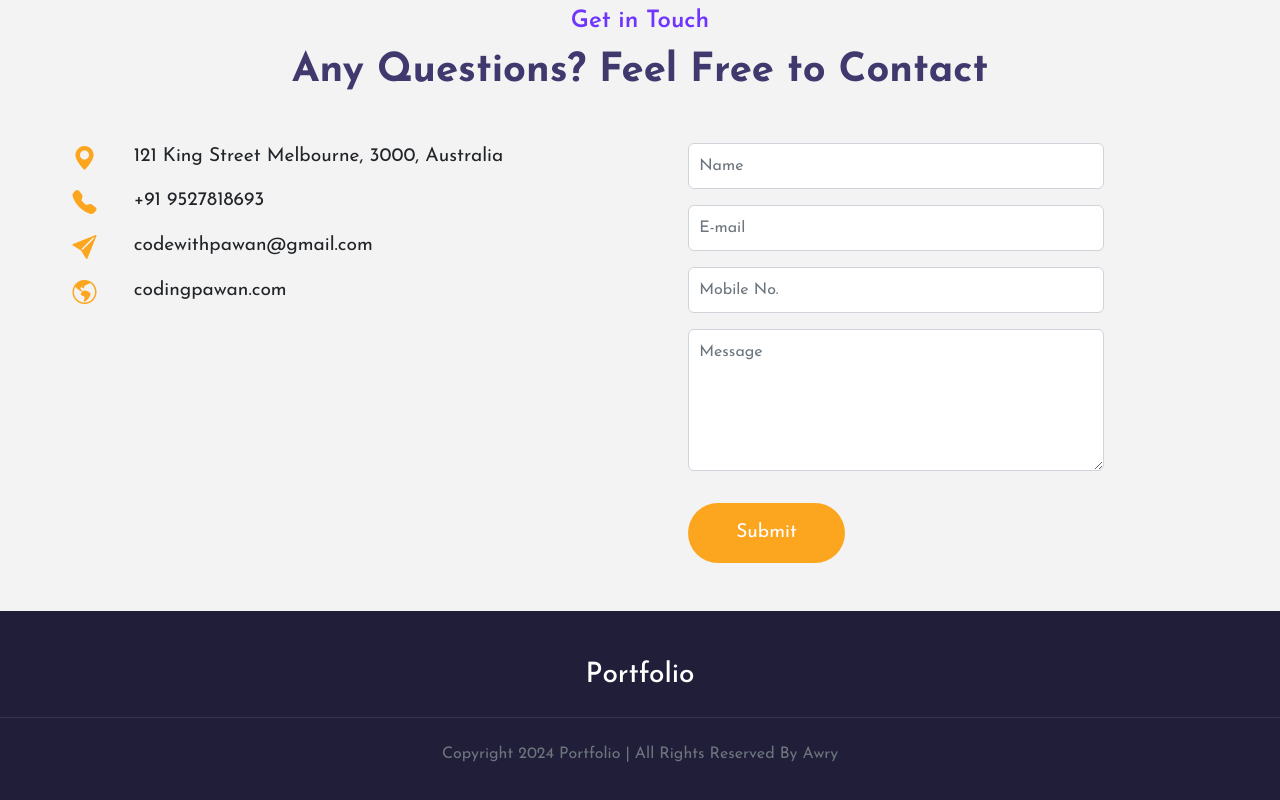
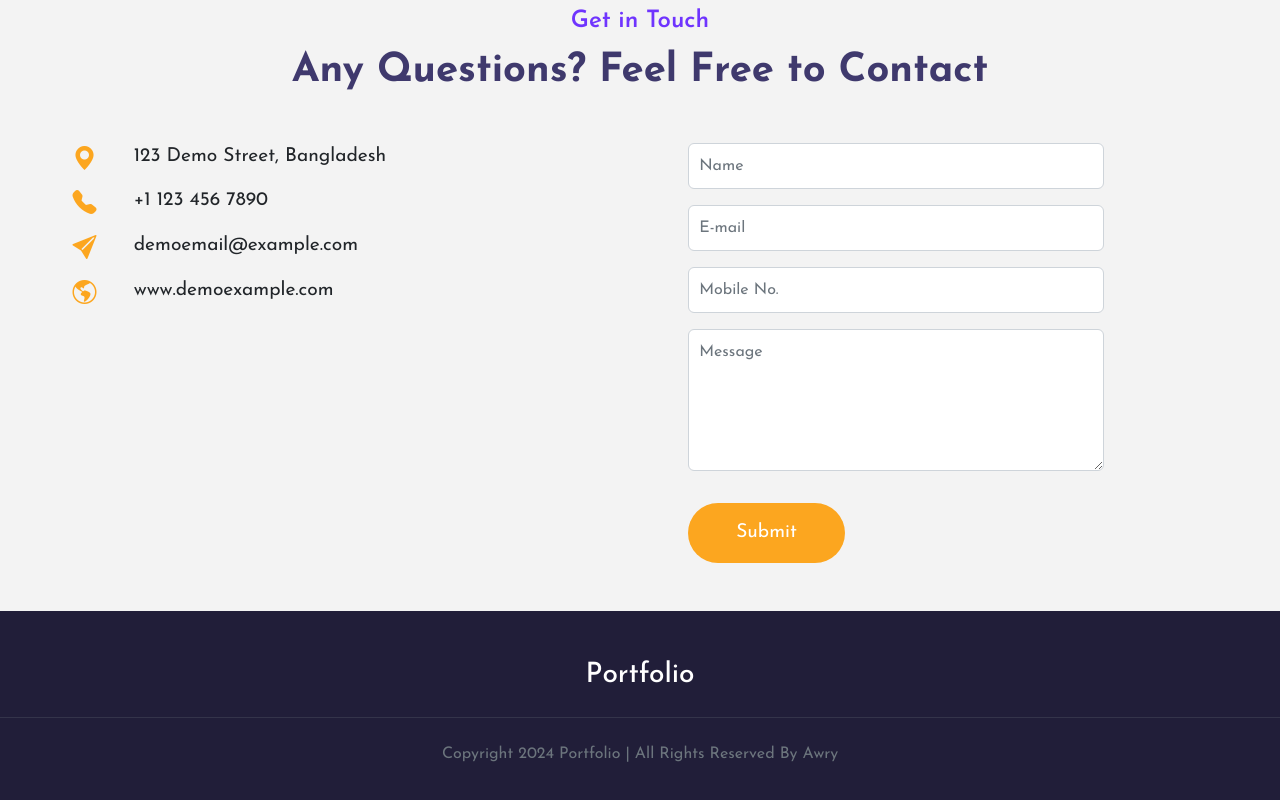
Before and after one commit to Kamranislam0123/awry-portfolio, a plain HTML site: page index.html in a window 1280 px wide. Shown: the part 1139-1939 px from the top of the page. Drawn offline with nearby package versions, Linux system fonts and the light colour scheme.

Commit message:
demo address

```diff
--- a/index.html
+++ b/index.html
@@ -702,7 +702,7 @@
               <i class="bi bi-geo-alt-fill"></i>
             </div>
             <div class="col-11">
-              <p>121 King Street Melbourne, 3000, Australia</p>
+              <p>123 Demo Street, Bangladesh</p>
             </div>
           </div>
           <div class="row justify-content-evenly">
@@ -710,7 +710,7 @@
               <i class="bi bi-telephone-fill"></i>
             </div>
             <div class="col-11">
-              <p>+91 9527818693</p>
+              <p>+1 123 456 7890</p>
             </div>
           </div>
           <div class="row justify-content-evenly">
@@ -718,7 +718,7 @@
               <i class="bi bi-send-fill"></i>
             </div>
             <div class="col-11">
-              <p>codewithpawan@gmail.com</p>
+              <p>demoemail@example.com</p>
             </div>
           </div>
           <div class="row justify-content-evenly">
@@ -726,7 +726,7 @@
               <i class="bi bi-globe-americas"></i>
             </div>
             <div class="col-11">
-              <p>codingpawan.com</p>
+              <p>www.demoexample.com</p>
             </div>
           </div>
         </div>
@@ -771,6 +771,7 @@
         </div>
       </div>
     </section>
+
     <!-- contact section ends here -->
 
       <!-- now we will make back to top button when user click on it it will be redirected to top page  -->
```
